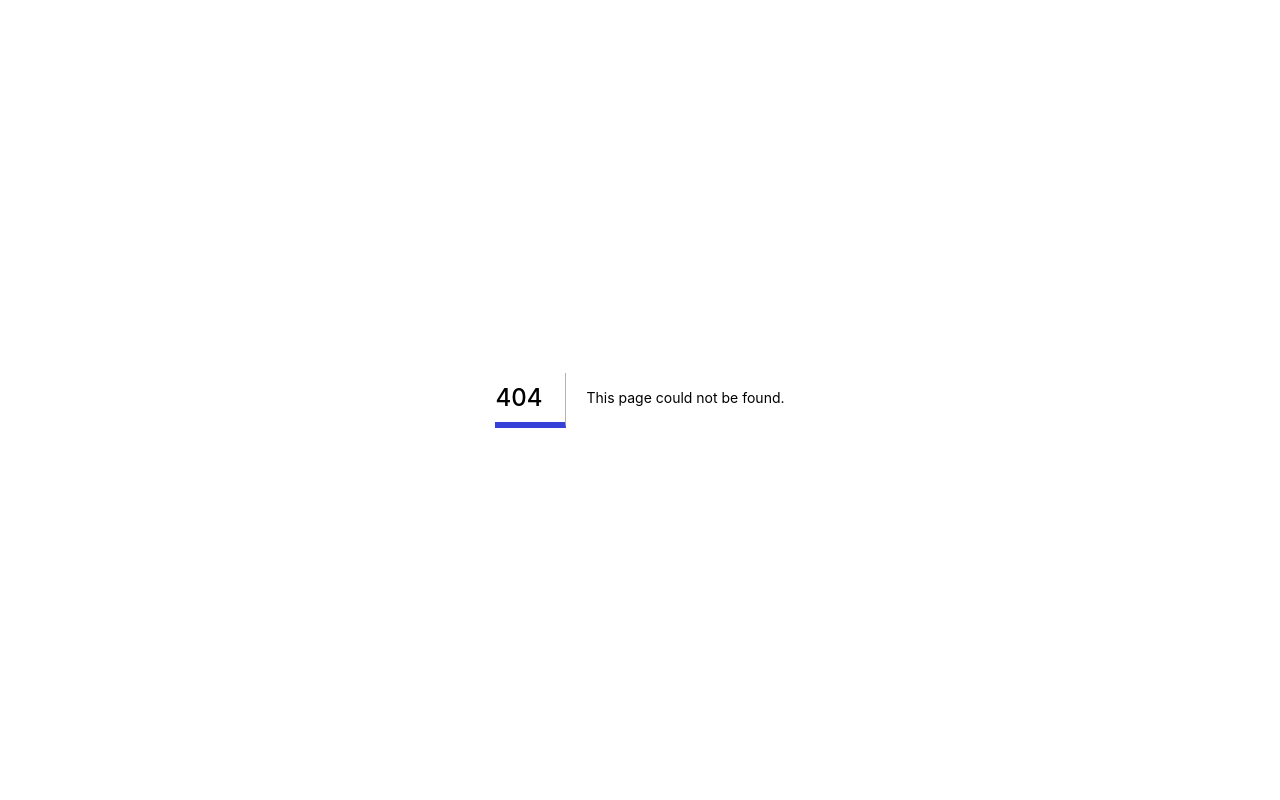
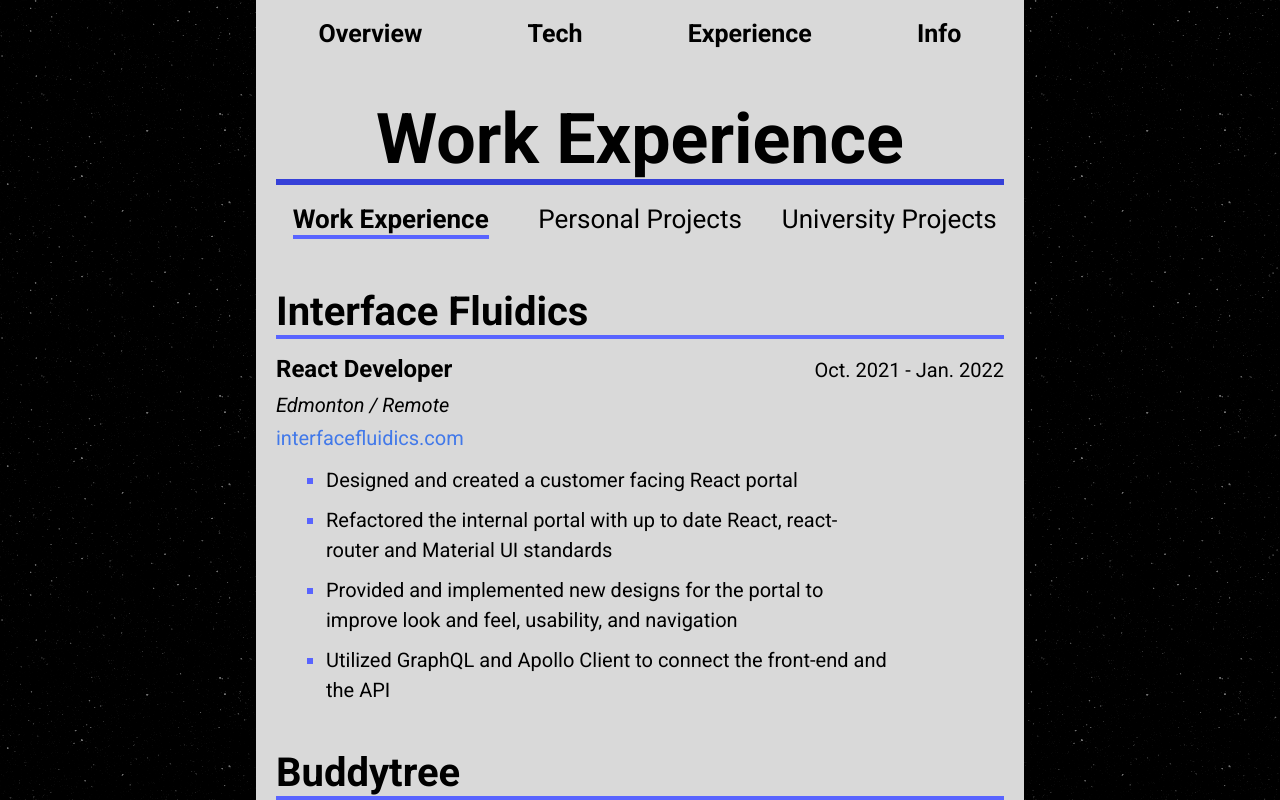
Before and after one commit to 100BC/C-V, a Next.js app: page /experience/work in a window 1280 px wide. Before the commit this address had no page. Shown: the top 800 px of the page. Built offline with nearby package versions, Linux system fonts and the light colour scheme.

Commit message:
Refactor work-experience routing

```diff
--- a/components/Header/index.tsx
+++ b/components/Header/index.tsx
@@ -34,7 +34,7 @@
         <Link href="/tech-stack">
           <a title="Tech Stack">Tech</a>
         </Link>
-        <Link href="/work-experience?page=0">
+        <Link href="/experience/work">
           <a title="Work Experience">Experience</a>
         </Link>
         <Link href="/info">
--- a/components/WorkExperienceItem/index.tsx
+++ b/components/WorkExperienceItem/index.tsx
@@ -10,6 +10,7 @@
   address?: string;
   links?: { href: string; name: string }[];
   children: ReactNode;
+  id?: string;
 }
 
 const WorkExperienceItem = ({
@@ -19,8 +20,11 @@
   address,
   links,
   children,
+  id,
 }: Props) => {
   return (
+    <>
+      {id && <div className={styles.anchor} id={id} />}
       <div className={styles.experience}>
         <h2>{title}</h2>
         <div className={styles.descriptor}>
@@ -38,6 +42,7 @@
         </address>
         <ul>{children}</ul>
       </div>
+    </>
   );
 };
 
--- a/components/WorkExperienceItem/styles.module.scss
+++ b/components/WorkExperienceItem/styles.module.scss
@@ -56,3 +56,9 @@
     font-size: 2.4rem;
   }
 }
+
+.anchor {
+  height: 10rem;
+  margin-top: -10rem;
+  visibility: hidden;
+}
--- a/components/WorkExperienceRender/PersonalProjects.tsx
+++ b/components/WorkExperienceRender/PersonalProjects.tsx
@@ -7,6 +7,7 @@
     <>
       <WorkExperienceItem
         title="Mooseical"
+        id="mooseical"
         jobTitle="Canadian Underground Music Database"
         time="Oct.&nbsp;2020 - Present"
         links={[{ href: 'https://www.mooseical.com/', name: 'mooseical.com' }]}
--- a/components/WorkExperienceRender/WorkExperience.tsx
+++ b/components/WorkExperienceRender/WorkExperience.tsx
@@ -7,6 +7,7 @@
     <>
       <WorkExperienceItem
         title="Interface Fluidics"
+        id="interfacefluidics"
         address="Edmonton / Remote"
         jobTitle="React Developer"
         time="Oct.&nbsp;2021 - Jan.&nbsp;2022"
@@ -33,6 +34,7 @@
       </WorkExperienceItem>
       <WorkExperienceItem
         title="Buddytree"
+        id="buddytree"
         address="Remote"
         jobTitle="Web Developer"
         time="Feb.&nbsp;2021 - Sep.&nbsp;2021"
--- /dev/null
+++ b/pages/experience/[experience].tsx
@@ -0,0 +1,76 @@
+import React from 'react';
+import { GetStaticPaths, GetStaticProps } from 'next';
+import Link from 'next/link';
+import { conditional } from '@utils/styleHelpers';
+
+import Layout from '@components/Layout';
+import styles from '@styles/workExperience.module.scss';
+import WorkExperience from '@components/WorkExperienceRender/WorkExperience';
+import PersonalProjects from '@components/WorkExperienceRender/PersonalProjects';
+import UniProjects from '@components/WorkExperienceRender/UniProjects';
+
+interface Props {
+  page: 'work' | 'projects' | 'university';
+}
+
+const Experience = ({ page }: Props) => {
+  return (
+    <Layout
+      noIndex
+      canonicalUrlPath={`/experience/${page}`}
+      title="Otman Maowed | Work Experience"
+    >
+      <h1>Work Experience</h1>
+      <nav className={styles.nav}>
+        <Link href="/experience/work">
+          <a className={conditional(page === 'work', styles.active)}>
+            Work Experience
+          </a>
+        </Link>
+        <Link href="/experience/projects">
+          <a className={conditional(page === 'projects', styles.active)}>
+            Personal Projects
+          </a>
+        </Link>
+        <Link href="/experience/university">
+          <a className={conditional(page === 'university', styles.active)}>
+            University Projects
+          </a>
+        </Link>
+      </nav>
+      <section>
+        {page === 'work' && <WorkExperience />}
+        {page === 'projects' && <PersonalProjects />}
+        {page === 'university' && <UniProjects />}
+      </section>
+    </Layout>
+  );
+};
+
+export const getStaticPaths: GetStaticPaths = () => {
+  return {
+    paths: [
+      { params: { experience: 'work' } },
+      { params: { experience: 'projects' } },
+      { params: { experience: 'university' } },
+    ],
+    fallback: false,
+  };
+};
+
+export const getStaticProps: GetStaticProps = ({ params }) => {
+  if (!params?.experience) {
+    return {
+      notFound: true,
+    };
+  }
+
+  return {
+    props: {
+      page: params.experience,
+      key: params,
+    },
+  };
+};
+
+export default Experience;
--- a/pages/index.tsx
+++ b/pages/index.tsx
@@ -70,7 +70,7 @@
         </Link>
         <ul className={styles.work}>
           <li>
-            <Link href="https://www.interfacefluidics.com/">
+            <Link href="/experience/work#interfacefluidics">
               <a>
                 Interface Fluidics
                 <div>Previous Employer</div>
@@ -78,7 +78,7 @@
             </Link>
           </li>
           <li>
-            <Link href="https://www.buddytree.org">
+            <Link href="/experience/work#buddytree">
               <a>
                 Buddytree
                 <div>Past Employer</div>
@@ -86,7 +86,7 @@
             </Link>
           </li>
           <li>
-            <Link href="https://www.mooseical.com">
+            <Link href="/experience/projects#mooseical">
               <a>
                 Mooseical
                 <div>Personal Project</div>
```
Also changed, not shown: pages/work-experience.tsx (deleted, +0 -61 lines). Lines whose indentation alone changed are shown as unchanged.
